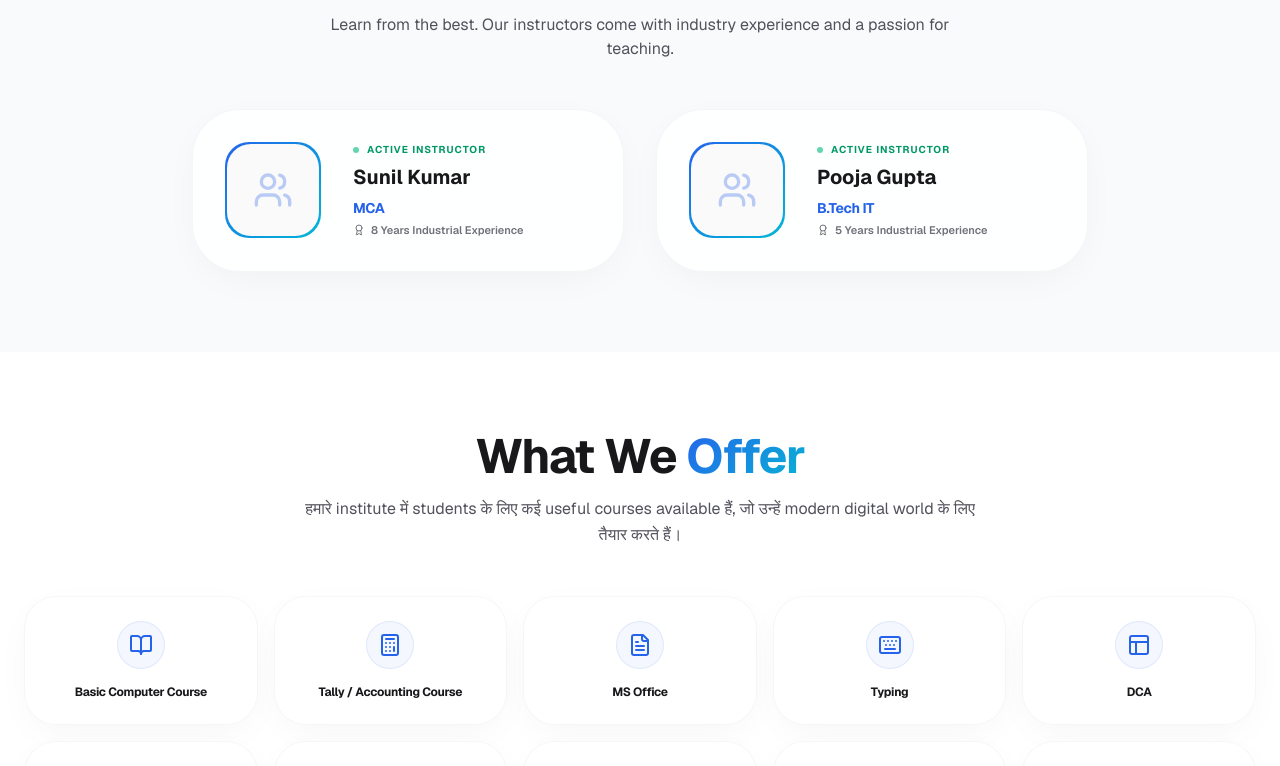
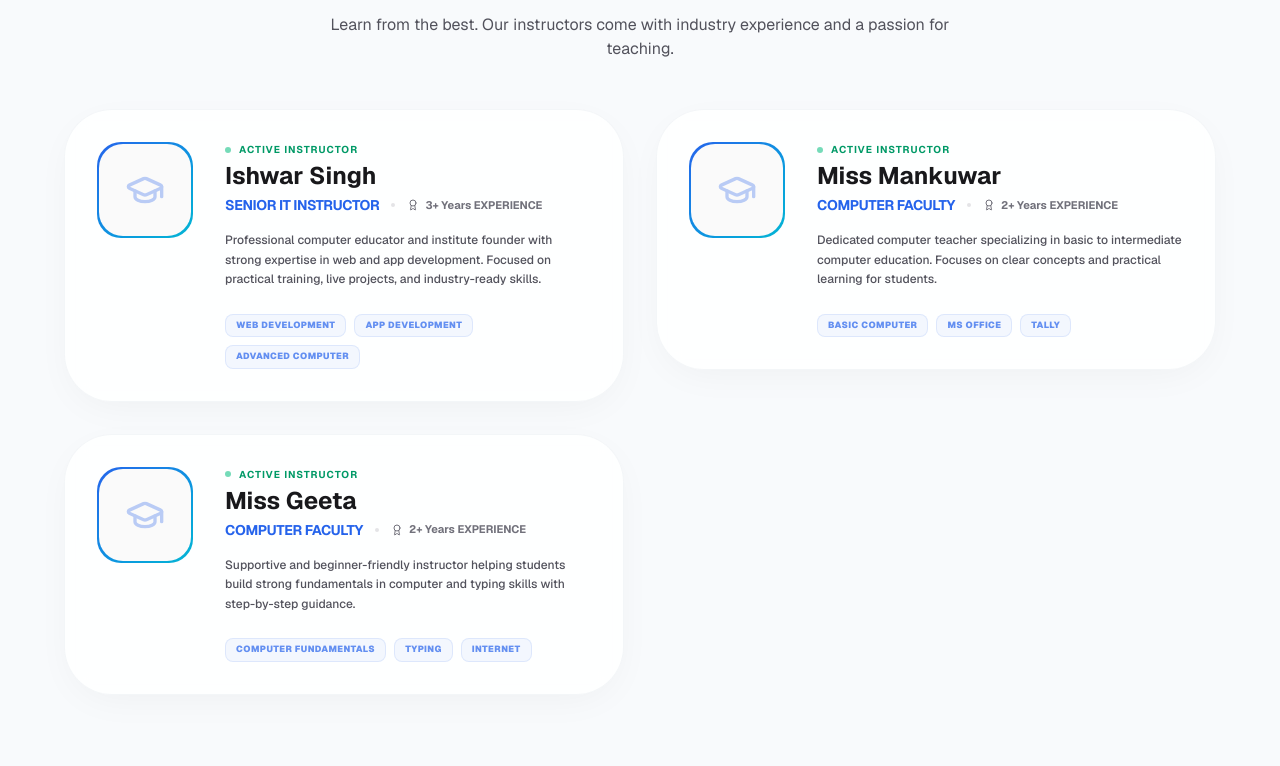
Before and after one commit to neek-singh/Vision-IT-Web, a Next.js app: page /about in a window 1280 px wide. Shown: the part 2682-3448 px from the top of the page. Built offline with nearby package versions, Linux system fonts and the light colour scheme; no server answers; the database is empty.

Commit message:
Updated faculty profiles and removed profile images

```diff
--- a/src/app/about/page.tsx
+++ b/src/app/about/page.tsx
@@ -245,13 +245,15 @@ export default function AboutPage() {
             </motion.p>
           </div>
 
-          <div className="grid grid-cols-1 md:grid-cols-2 gap-8 max-w-4xl mx-auto">
+          <div className="grid grid-cols-1 md:grid-cols-2 gap-8 max-w-6xl mx-auto">
             {mockTeachers.map((teacher, index) => (
               <FacultyProfileCard
                 key={teacher.id}
                 name={teacher.name}
                 qualification={teacher.qualification}
                 experience={teacher.experience}
+                summary={teacher.summary}
+                specialization={teacher.specialization}
                 delay={0.2 + (index * 0.1)}
               />
             ))}
@@ -336,28 +338,28 @@ export default function AboutPage() {
             <SocialMediaCard
               icon={<Facebook />}
               title="Facebook Page"
-              text="Institute updates, event photos और student success stories के लिए follow करें।"
+              text="Institute updates, event photos aur student success stories ke liye follow karein."
               color="#1877F2"
               delay={0.2}
             />
             <SocialMediaCard
               icon={<Instagram />}
               title="Instagram"
-              text="Daily computer tips, learning reels और motivational content के लिए connect रहें।"
+              text="Daily computer tips, learning reels aur motivational content ke liye connect rahein."
               color="#E4405F"
               delay={0.3}
             />
             <SocialMediaCard
               icon={<MessageCircle />}
               title="WhatsApp Group"
-              text="New batch info और direct communication के लिए हमारे official group में join करें।"
+              text="New batch info aur direct communication ke liye hamare official group mein join karein."
               color="#25D366"
               delay={0.4}
             />
             <SocialMediaCard
               icon={<Youtube />}
               title="YouTube Channel"
-              text="Free computer learning videos और practical guidance के लिए subscribe करें।"
+              text="Free computer learning videos aur practical guidance ke liye subscribe karein."
               color="#FF0000"
               delay={0.5}
             />
@@ -528,7 +530,7 @@ function TaglineItem({ text }: { text: string }) {
   );
 }
 
-function FacultyProfileCard({ name, qualification, experience, delay }: { name: string, qualification: string, experience: string, delay: number }) {
+function FacultyProfileCard({ name, qualification, experience, summary, specialization, delay }: { name: string, qualification: string, experience: string, summary: string, specialization: string, delay: number }) {
   return (
     <motion.div
       initial={{ opacity: 0, y: 30 }}
@@ -538,24 +540,39 @@ function FacultyProfileCard({ name, qualification, experience, delay }: { name:
       className="group relative"
     >
       <div className="absolute inset-0 bg-primary/5 blur-3xl rounded-full opacity-0 group-hover:opacity-100 transition-opacity duration-500" />
-      <div className="relative p-8 glass rounded-[3rem] bg-white dark:bg-zinc-900 border-zinc-100 dark:border-zinc-800 flex items-center gap-8 hover:shadow-2xl transition-all duration-500 overflow-hidden">
+      <div className="relative p-8 glass rounded-[3rem] bg-white dark:bg-zinc-900 border-zinc-100 dark:border-zinc-800 flex flex-col sm:flex-row items-center sm:items-start gap-8 hover:shadow-2xl transition-all duration-500 overflow-hidden">
         <div className="w-24 h-24 rounded-2xl bg-gradient-to-br from-primary to-accent p-[2px] shrink-0">
           <div className="w-full h-full rounded-2xl bg-zinc-50 dark:bg-zinc-950 flex items-center justify-center text-primary overflow-hidden">
-            <Users className="w-10 h-10 opacity-30 group-hover:scale-110 transition-transform duration-500" />
+            <GraduationCap className="w-10 h-10 opacity-30 group-hover:scale-110 transition-transform duration-500" />
           </div>
         </div>
-        <div className="space-y-2">
-          <div className="flex items-center gap-2">
-            <span className="w-1.5 h-1.5 rounded-full bg-emerald-500 animate-pulse" />
-            <span className="text-[10px] font-bold text-emerald-600 dark:text-emerald-400 uppercase tracking-widest">Active Instructor</span>
+        <div className="space-y-4 flex-1">
+          <div className="space-y-1">
+            <div className="flex items-center gap-2">
+              <span className="w-1.5 h-1.5 rounded-full bg-emerald-500 animate-pulse" />
+              <span className="text-[10px] font-bold text-emerald-600 dark:text-emerald-400 uppercase tracking-widest">Active Instructor</span>
+            </div>
+            <h4 className="text-2xl font-bold text-zinc-900 dark:text-white leading-tight">{name}</h4>
+            <div className="flex flex-wrap items-center gap-3">
+              <p className="text-sm font-bold text-primary tracking-tight uppercase">{qualification}</p>
+              <div className="w-1 h-1 rounded-full bg-zinc-200 dark:bg-zinc-700" />
+              <p className="text-[11px] font-bold text-zinc-500 dark:text-zinc-500 flex items-center gap-1.5">
+                <Award className="w-3 h-3" />
+                {experience} EXPERIENCE
+              </p>
+            </div>
           </div>
-          <h4 className="text-xl font-bold text-zinc-900 dark:text-white leading-tight">{name}</h4>
-          <div className="space-y-1">
-            <p className="text-sm font-bold text-primary tracking-tight">{qualification}</p>
-            <p className="text-[11px] font-semibold text-zinc-500 dark:text-zinc-500 flex items-center gap-1.5">
-              <Award className="w-3 h-3" />
-              {experience} Industrial Experience
-            </p>
+
+          <p className="text-xs text-zinc-600 dark:text-zinc-400 leading-relaxed font-medium">
+            {summary}
+          </p>
+
+          <div className="flex flex-wrap gap-2 pt-2">
+            {specialization.split(", ").map((tag: string) => (
+              <span key={tag} className="px-2.5 py-1 rounded-lg bg-primary/5 border border-primary/10 text-[9px] font-black text-primary/70 uppercase tracking-wider">
+                {tag}
+              </span>
+            ))}
           </div>
         </div>
       </div>
--- a/src/components/sections/Faculty.tsx
+++ b/src/components/sections/Faculty.tsx
@@ -19,21 +19,27 @@ import { VerificationModal } from "../verification/VerificationModal";
 const facultyMembers = [
   {
     id: "VIT-TCH-001",
-    name: "Sunil Kumar",
-    role: "Senior IT Instructor",
-    specialization: "ADCA, Tally, Graphic Design",
-    experience: "8+ Years",
-    image: "https://i.pravatar.cc/150?u=sunil",
-    summary: "Professional computer educator with extensive experience in corporate training and software development."
+    name: "Ishwar Singh",
+    role: "SENIOR IT INSTRUCTOR",
+    specialization: "WEB DEVELOPMENT, APP DEVELOPMENT, ADVANCED COMPUTER",
+    experience: "3+ YEARS",
+    summary: "Professional computer educator and institute founder with strong expertise in web and app development. Focused on practical training, live projects, and industry-ready skills."
   },
   {
     id: "VIT-TCH-002",
-    name: "Pooja Gupta",
-    role: "Computer Faculty",
-    specialization: "DCA, PGDCA, MS Office",
-    experience: "5+ Years",
-    image: "https://i.pravatar.cc/150?u=pooja",
-    summary: "Dedicated to building strong foundational IT skills for beginners and advanced diploma students."
+    name: "Miss Mankuwar",
+    role: "COMPUTER FACULTY",
+    specialization: "BASIC COMPUTER, MS OFFICE, TALLY",
+    experience: "2+ YEARS",
+    summary: "Dedicated computer teacher specializing in basic to intermediate computer education. Focuses on clear concepts and practical learning for students."
+  },
+  {
+    id: "VIT-TCH-003",
+    name: "Miss Geeta",
+    role: "COMPUTER FACULTY",
+    specialization: "COMPUTER FUNDAMENTALS, TYPING, INTERNET",
+    experience: "2+ YEARS",
+    summary: "Supportive and beginner-friendly instructor helping students build strong fundamentals in computer and typing skills with step-by-step guidance."
   }
 ];
 
@@ -103,16 +109,13 @@ function FacultyCard({ member, index, onVerify }: { member: any; index: number;
     >
       <div className="absolute top-0 right-0 w-32 h-32 bg-primary/5 rounded-full blur-[80px] -z-10" />
 
-      <div className="flex flex-col md:flex-row gap-10 items-start md:items-center">
-        {/* Profile Image */}
-        <div className="relative w-32 h-32 shrink-0 group-hover:scale-110 transition-transform duration-700">
-          <div className="absolute inset-0 bg-primary/20 rounded-3xl -rotate-6 scale-105 group-hover:rotate-0 transition-all duration-500" />
-          <Image
-            src={member.image}
-            alt={member.name}
-            fill
-            className="rounded-3xl object-cover glass shadow-lg border-2 border-white/20"
-          />
+      <div className="flex flex-col md:flex-row gap-8 items-start md:items-center">
+        {/* Placeholder Avatar Icon (No Images) */}
+        <div className="relative w-24 h-24 shrink-0 group-hover:scale-110 transition-transform duration-700">
+          <div className="absolute inset-0 bg-primary/10 dark:bg-primary/5 rounded-3xl -rotate-6 scale-105 group-hover:rotate-0 transition-all duration-500" />
+          <div className="w-full h-full rounded-3xl bg-zinc-50 dark:bg-zinc-950 flex items-center justify-center text-primary/30 border border-zinc-200 dark:border-zinc-800 relative z-10 glass">
+            <GraduationCap className="w-10 h-10" />
+          </div>
         </div>
 
         <div className="space-y-4 flex-1">
@@ -120,34 +123,34 @@ function FacultyCard({ member, index, onVerify }: { member: any; index: number;
             <h4 className="text-xl font-bold text-zinc-900 dark:text-white group-hover:text-primary transition-colors">
               {member.name}
             </h4>
-            <div className="flex items-center gap-4">
-               <p className="text-sm font-bold text-primary uppercase tracking-widest">{member.role}</p>
-               <div className="w-1.5 h-1.5 rounded-full bg-zinc-200 dark:bg-zinc-700" />
-               <p className="text-xs font-bold text-zinc-500 uppercase tracking-widest">{member.experience}</p>
+            <div className="flex flex-wrap items-center gap-x-4 gap-y-1">
+               <p className="text-[10px] font-black text-primary uppercase tracking-widest">{member.role}</p>
+               <div className="hidden sm:block w-1 h-1 rounded-full bg-zinc-200 dark:bg-zinc-700" />
+               <p className="text-[10px] font-black text-zinc-400 dark:text-zinc-600 uppercase tracking-widest">{member.experience}</p>
             </div>
           </div>
 
-          <p className="text-sm text-zinc-600 dark:text-zinc-400 leading-relaxed max-w-md">
+          <p className="text-[11px] font-medium text-zinc-600 dark:text-zinc-400 leading-relaxed max-w-md">
              {member.summary}
           </p>
 
-          <div className="flex flex-wrap gap-3 pt-2">
-            <Tag label={member.specialization.split(", ")[0]} />
-            <Tag label={member.specialization.split(", ")[1]} />
-            <Tag label="B.Ed Graduate" />
+          <div className="flex flex-wrap gap-2 pt-1">
+            {member.specialization.split(", ").map((tag: string) => (
+              <Tag key={tag} label={tag} />
+            ))}
           </div>
 
           <div className="pt-6 border-t border-zinc-100 dark:border-zinc-800 flex items-center justify-between">
-            <div className="flex gap-4">
-              <SocialIcon icon={<Linkedin className="w-4 h-4" />} />
-              <SocialIcon icon={<Mail className="w-4 h-4" />} />
+            <div className="flex gap-3">
+              <SocialIcon icon={<Linkedin className="w-3.5 h-3.5" />} />
+              <SocialIcon icon={<Mail className="w-3.5 h-3.5" />} />
             </div>
             <button
               onClick={onVerify}
-              className="px-6 py-2.5 bg-primary/5 hover:bg-primary text-primary hover:text-white rounded-full text-xs font-bold uppercase tracking-widest transition-all shadow-sm active:scale-95 flex items-center gap-2 group/btn"
+              className="px-5 py-2 bg-primary/5 hover:bg-primary text-primary hover:text-white rounded-full text-[9px] font-black uppercase tracking-[0.2em] transition-all shadow-sm active:scale-95 flex items-center gap-2 group/btn"
             >
-              <CheckCircle2 className="w-3.5 h-3.5" />
-              Verify Profile
+              <CheckCircle2 className="w-3 h-3" />
+              Verify ID
             </button>
           </div>
         </div>
@@ -155,6 +158,7 @@ function FacultyCard({ member, index, onVerify }: { member: any; index: number;
     </motion.div>
   );
 }
+
 
 function Tag({ label }: { label: string }) {
   return (
--- a/src/data/verification.ts
+++ b/src/data/verification.ts
@@ -3,6 +3,8 @@ export interface TeacherData {
   name: string;
   qualification: string;
   experience: string;
+  specialization: string;
+  summary: string;
   status: "Active" | "Inactive";
   joinedDate: string;
 }
@@ -33,8 +35,36 @@ export interface MarksheetData {
 }
 
 export const mockTeachers: TeacherData[] = [
-  { id: "VIT-TCH-001", name: "Sunil Kumar", qualification: "MCA", experience: "8 Years", status: "Active", joinedDate: "2018-06-15" },
-  { id: "VIT-TCH-002", name: "Pooja Gupta", qualification: "B.Tech IT", experience: "5 Years", status: "Active", joinedDate: "2020-03-10" },
+  {
+    id: "VIT-TCH-001",
+    name: "Ishwar Singh",
+    qualification: "Senior IT Instructor",
+    experience: "3+ Years",
+    specialization: "WEB DEVELOPMENT, APP DEVELOPMENT, ADVANCED COMPUTER",
+    summary: "Professional computer educator and institute founder with strong expertise in web and app development. Focused on practical training, live projects, and industry-ready skills.",
+    status: "Active",
+    joinedDate: "2021-01-15"
+  },
+  {
+    id: "VIT-TCH-002",
+    name: "Miss Mankuwar",
+    qualification: "Computer Faculty",
+    experience: "2+ Years",
+    specialization: "BASIC COMPUTER, MS OFFICE, TALLY",
+    summary: "Dedicated computer teacher specializing in basic to intermediate computer education. Focuses on clear concepts and practical learning for students.",
+    status: "Active",
+    joinedDate: "2022-03-10"
+  },
+  {
+    id: "VIT-TCH-003",
+    name: "Miss Geeta",
+    qualification: "Computer Faculty",
+    experience: "2+ Years",
+    specialization: "COMPUTER FUNDAMENTALS, TYPING, INTERNET",
+    summary: "Supportive and beginner-friendly instructor helping students build strong fundamentals in computer and typing skills with step-by-step guidance.",
+    status: "Active",
+    joinedDate: "2022-05-20"
+  },
 ];
 
 export const mockStudents: StudentData[] = [
```
